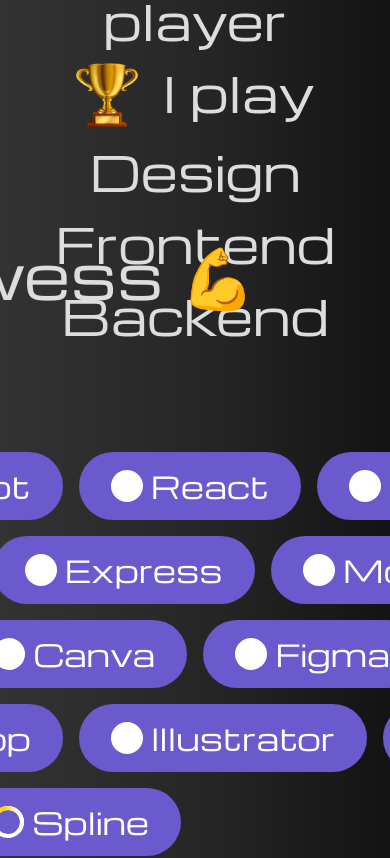
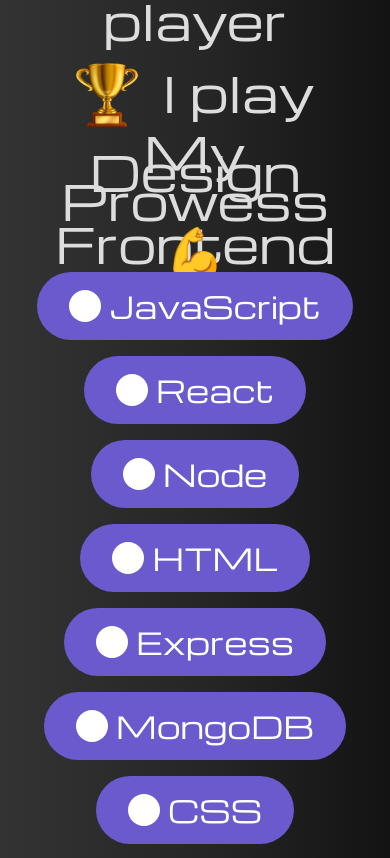
Before and after one commit to johnsonbhaskaran/Portfolio, a React (Vite) app: page / in a window 390 px wide. Shown: the part 1560-2418 px from the top of the page. Built offline with nearby package versions, Linux system fonts and the light colour scheme; some icons are missing.

Commit message:
Done: RWD tablet

```diff
--- a/src/sections/Prowess.jsx
+++ b/src/sections/Prowess.jsx
@@ -7,10 +7,11 @@ const Prowess = () => {
   const { theme } = useTheme();
 
   return (
-    <div className='flex flex-col justify-evenly items-center gap-8 h-screen'>
-      <h2 className='w-5xl text-6xl'>My Prowess 💪</h2>
+    <div className='flex justify-evenly w-full h-full'>
+      <div className='flex flex-col justify-evenly items-center xl:items-start md:min-w-5xl max-w-xs h-screen'>
+        <h2 className='text-5xl xl:text-6xl xl:text-left text-center'>My Prowess 💪</h2>
         <div
-        className={`flex flex-wrap items-center gap-4 w-4xl ${
+          className={`flex flex-wrap xl:justify-start justify-center gap-4 max-w-2xl xl:max-w-4xl ${
             theme === "light" ? "text-white" : "text-[#333]"
           }`}
         >
@@ -173,6 +174,7 @@ const Prowess = () => {
           </div>
         </div>
       </div>
+    </div>
   );
 };
 export default Prowess;
```
Lines whose indentation alone changed are shown as unchanged.
